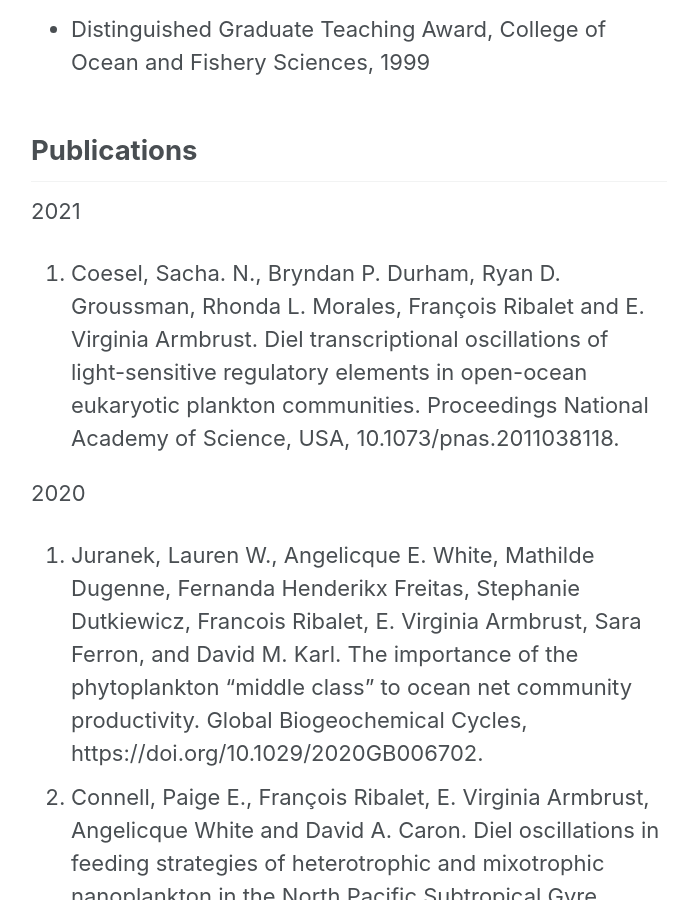
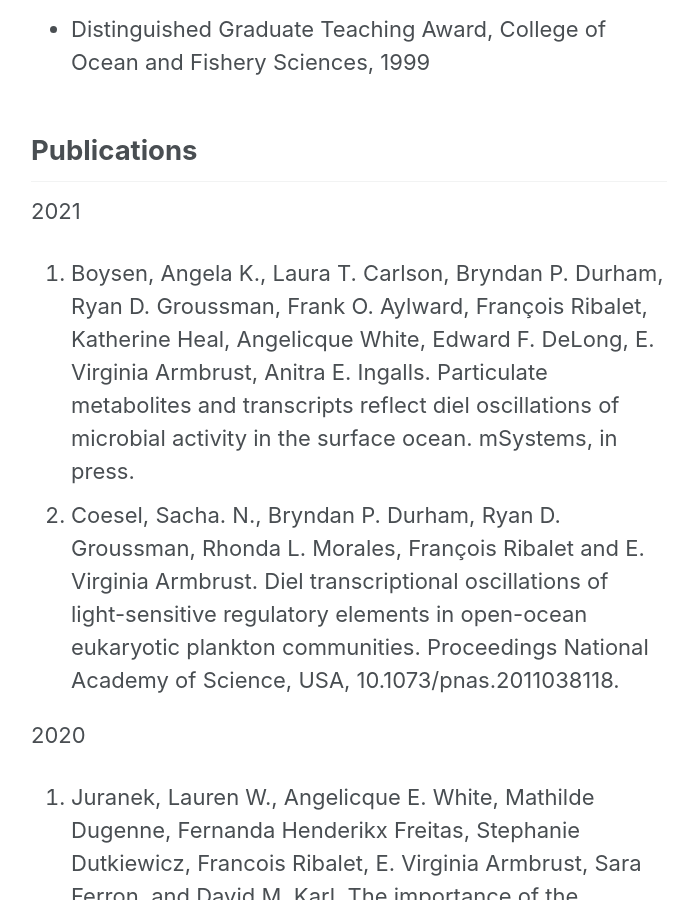
Before and after one commit to armbrustlab/armbrustlab.github.io, a Jekyll site: the page built from collections/_people/armbrust.md, in a window 1280 px wide and 900 px high, scrolled down 2968 px. Shown: the whole window, without its empty margins (291-984 px from the left). Built offline with Jekyll 4.4.1, drawn with Linux system fonts in a browser that asks for light colours; nearby versions of some CDN libraries.

Commit message:
Update armbrust.md

```diff
--- a/collections/_people/armbrust.md
+++ b/collections/_people/armbrust.md
@@ -41,6 +41,7 @@
 ## Publications
 
 2021
+1. Boysen, Angela K., Laura T. Carlson, Bryndan P. Durham, Ryan D. Groussman, Frank O. Aylward, François Ribalet, Katherine Heal, Angelicque White, Edward F. DeLong, E. Virginia Armbrust, Anitra E. Ingalls. Particulate metabolites and transcripts reflect diel oscillations of microbial activity in the surface ocean. mSystems, in press.
 1. Coesel, Sacha. N., Bryndan P. Durham, Ryan D. Groussman, Rhonda L. Morales, François Ribalet and E. Virginia Armbrust. Diel transcriptional oscillations of light-sensitive regulatory elements in open-ocean eukaryotic plankton communities. Proceedings National Academy of Science, USA, 10.1073/pnas.2011038118.
 
 2020
```
